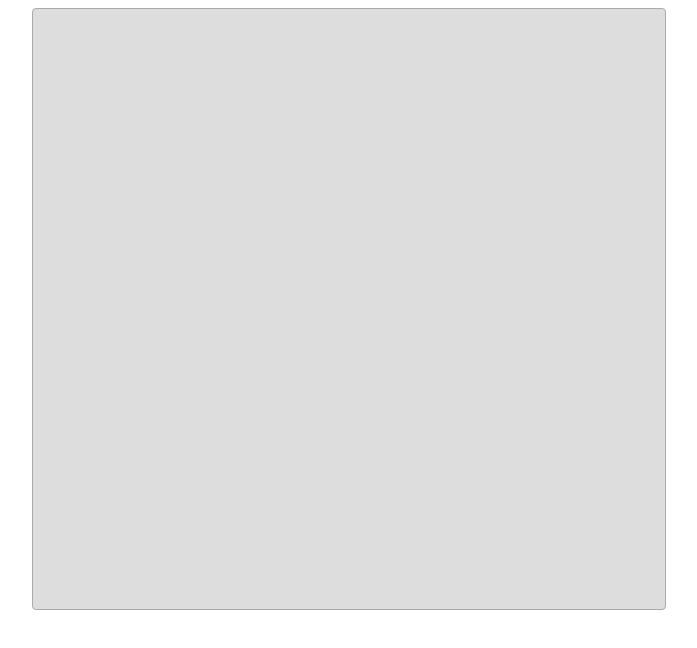
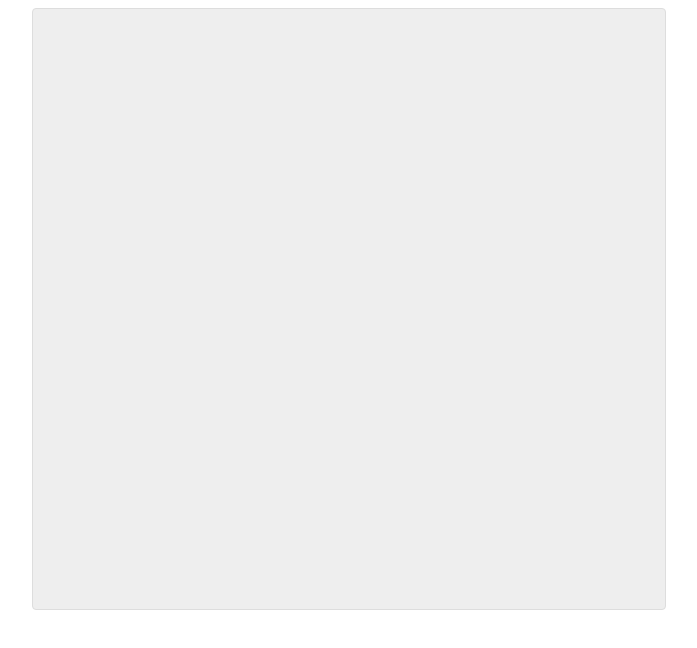
Before and after one commit to brunowe/simulation-fec, a React (Create React App) app: page / in a window 1280 px wide. Shown: the top 648 px of the page, without its empty margins (291-988 px from the left). Built offline with nearby package versions, Linux system fonts and the light colour scheme.

Commit message:
STYLE / Ajusta estilos

```diff
--- a/src/pages/Home/styles.js
+++ b/src/pages/Home/styles.js
@@ -7,8 +7,8 @@ export const P5 = styled.div`
   display: block;
   height: 600px;
   width: 50%;
-  background-color: #ddd;
-  border: solid 1px #aaa;
+  background-color: #eee;
+  border: solid 1px #ddd;
   border-radius: 4px;
   margin: auto;
 `;
```
